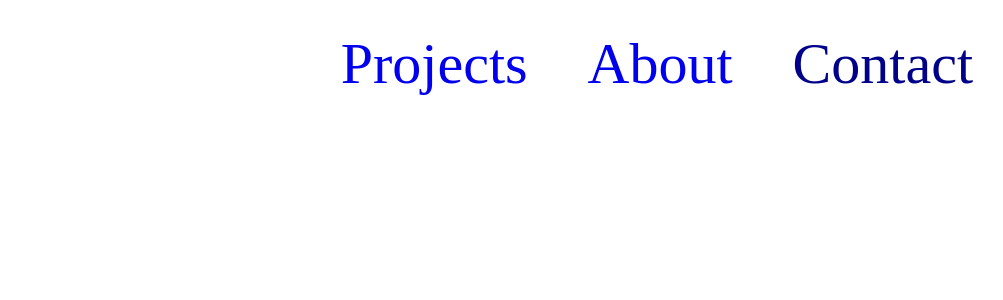
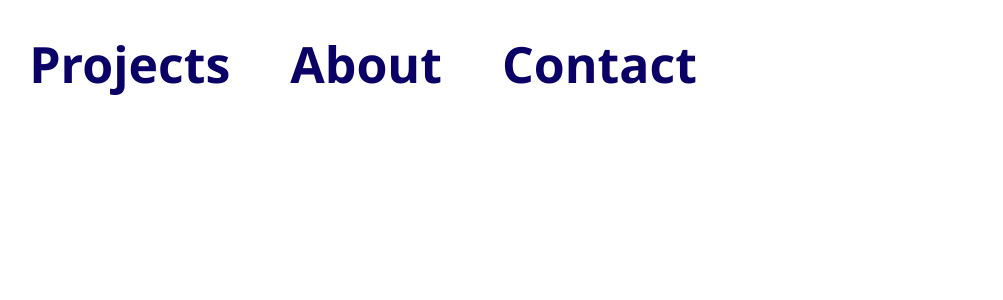
Before and after one commit to grantkyle/portfolio, a React (Create React App) app: page / in a window 1280 px wide. Shown: the top 300 px of the page, without its empty margins (277-1280 px from the left). Built offline with nearby package versions, Linux system fonts and the light colour scheme.

Commit message:
tired small changes bedtime now

```diff
--- a/src/Components/Header/style.scss
+++ b/src/Components/Header/style.scss
@@ -2,9 +2,10 @@
     text-decoration: none;
     color: 	(0,0,139);
     &:hover {
-        font-weight: 600;
+        text-decoration: underline;
         cursor: pointer;
     }
+    color: #0A0066;
 }
 
 .gkp-header--projects {
@@ -18,16 +19,15 @@
 }
 
 .gkp-header-items {
-  font-size: 58px;
+  font-size: 50px;
   flex-direction: row;
   display: inline-block;
   padding: 30px;
   text-decoration: none;
-  font-family: Veranda;
-  font-weight: 500;
+  font-family: 'Segoe UI', Tahoma, Geneva, Verdana, sans-serif;
+  font-weight: 600;
 }
 
 .gkp-header {
-  text-align: right;
-  color: #00008B;
+  text-align: center;
 }
```
